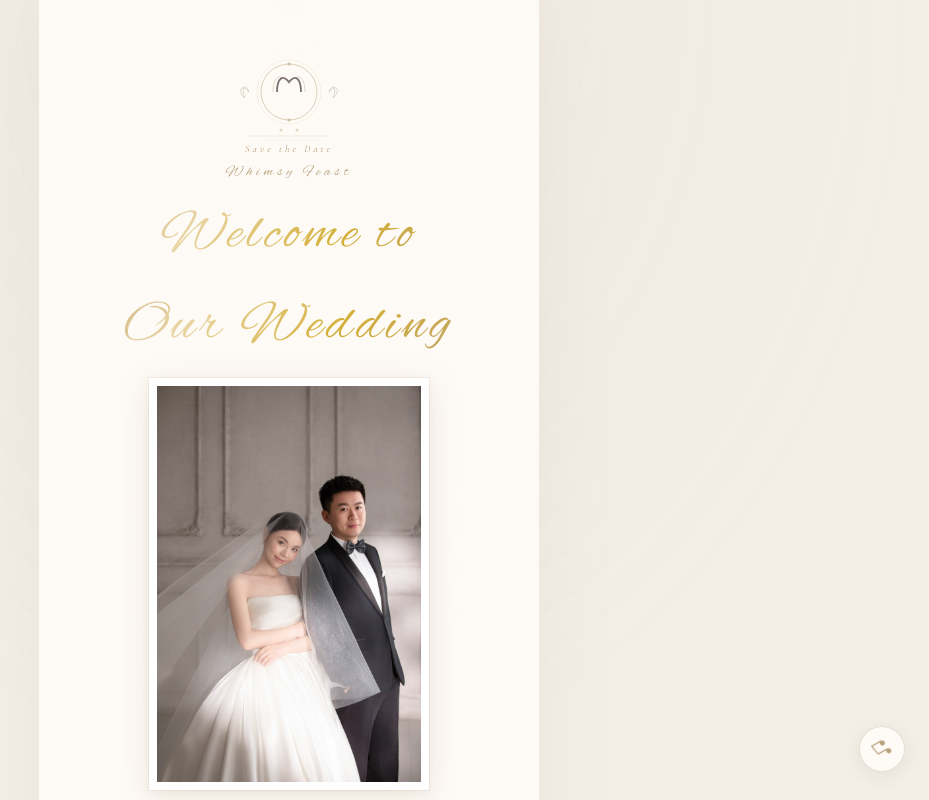
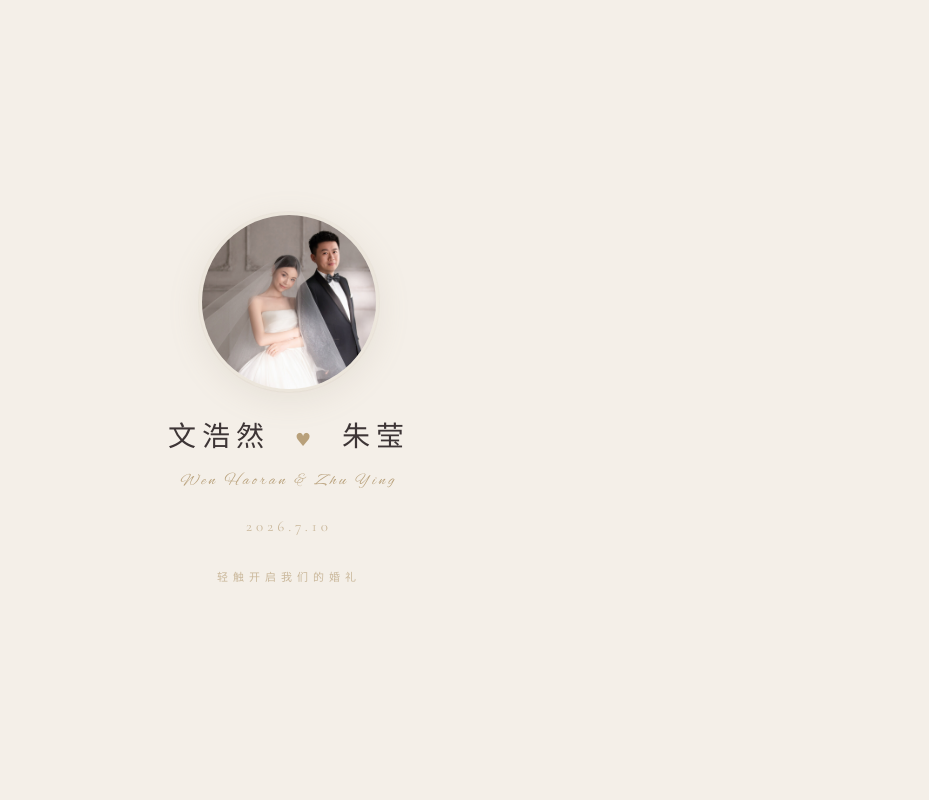
Before and after one commit to haoran-wen11/wedding-invitation, a plain HTML site: page index.html in a window 1280 px wide. Shown: the top 800 px of the page, without its empty margins (351-1280 px from the left). Drawn offline with nearby package versions, Linux system fonts and the light colour scheme; a web font is replaced by a local one.

Commit message:
添加启动封面页: 轻触进入+音乐自动播放

```diff
--- a/index.html
+++ b/index.html
@@ -241,12 +241,32 @@ section{padding:56px 32px;position:relative}
 .music-toggle.playing svg{animation:musicSpin 3s linear infinite}
 @keyframes musicSpin{to{transform:rotate(360deg)}}
 .music-toggle.paused svg{animation:none;transform:rotate(0)}
+#splash{position:fixed;inset:0;z-index:99998;background:#f4efe8;display:flex;align-items:center;justify-content:center;transition:opacity .6s ease,transform .6s ease;cursor:pointer}
+#splash.hidden{opacity:0;transform:scale(1.05);pointer-events:none}
+.splash-content{text-align:center;max-width:340px;padding:0 28px}
+.splash-photo{width:180px;height:180px;border-radius:50%;margin:0 auto 24px;overflow:hidden;border:3px solid rgba(180,160,130,.12);box-shadow:0 8px 32px rgba(160,145,130,.15),0 0 0 1px rgba(180,165,145,.08)}
+.splash-photo img{width:100%;height:100%;object-fit:cover}
+.splash-names{font-family:"Long Cang",cursive;font-size:28px;color:#3d3536;letter-spacing:6px;margin-bottom:10px;line-height:1.5}
+.splash-heart{color:#b8a07a;margin:0 10px;font-size:18px}
+.splash-sub{font-family:"Alex Brush",cursive;font-size:16px;color:#b8a07a;letter-spacing:3px;margin-bottom:18px}
+.splash-date{font-family:"Cormorant Garamond",serif;font-size:15px;color:#b8a07a;letter-spacing:4px;margin-bottom:30px;opacity:.7}
+.splash-hint{font-family:"Cormorant Garamond",serif;font-size:11px;color:#b8a07a;letter-spacing:5px;opacity:.5;animation:spPulse 2s ease-in-out infinite}
+@keyframes spPulse{0%,100%{opacity:.3}50%{opacity:.7}}
 </style>
 </head>
 <body>
 <div id="preloader">
   <div class="loader-ring"></div>
   <div class="loader-text">loading…</div>
+</div>
+<div id="splash">
+  <div class="splash-content">
+    <div class="splash-photo"><img src="photos/IMG_8146.JPG" alt="文浩然 & 朱莹"></div>
+    <div class="splash-names">文浩然 <span class="splash-heart">♥</span> 朱莹</div>
+    <div class="splash-sub">Wen Haoran &amp; Zhu Ying</div>
+    <div class="splash-date">2026.7.10</div>
+    <div class="splash-hint">轻触开启我们的婚礼</div>
+  </div>
 </div>
 <div class="invitation">
 
@@ -618,6 +638,7 @@ function submitRSVP(e){
   });
 }
 function toggleMusic(){var a=document.getElementById("bgMusic"),t=document.getElementById("musicToggle");a.paused?(a.play().catch(function(){}),t.classList.remove("paused"),t.classList.add("playing")):(a.pause(),t.classList.remove("playing"),t.classList.add("paused"))}function _auto(){var a=document.getElementById("bgMusic");if(!a||!a.paused)return;a.play().catch(function(){});document.getElementById("musicToggle").classList.remove("paused");document.getElementById("musicToggle").classList.add("playing")}document.addEventListener("click",_auto,{once:true});document.addEventListener("touchstart",_auto,{once:true});document.addEventListener("WeixinJSBridgeReady",_auto,{once:true});if(window.WeixinJSBridge){_auto()}
+document.getElementById("splash").addEventListener("click",function(){this.classList.add("hidden")});
 
 </script>
 <audio id="bgMusic" loop preload="auto" playsinline><source src="music/bgm.mp3" type="audio/mpeg"></audio>
```
